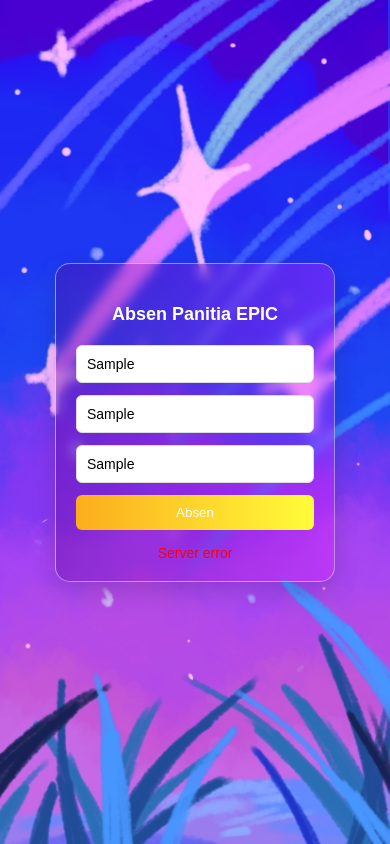
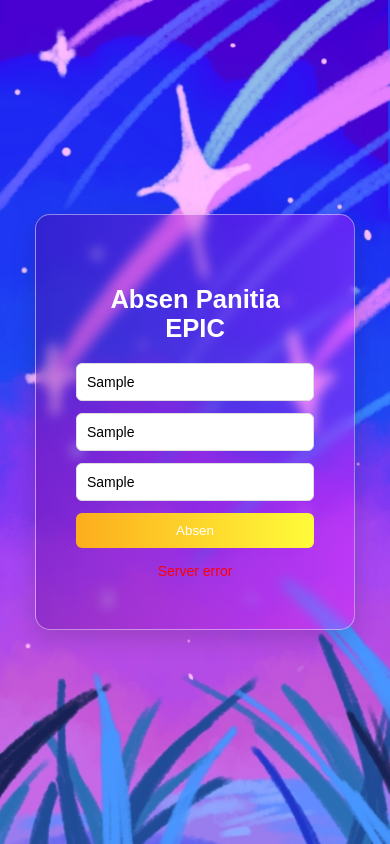
Before and after one commit to womiekom/epic6.0, a plain HTML site: page client/attendance/attendance.html in a window 390 px wide. Both pictures are taken after typing "Sample", "Sample", "Sample" into the empty fields and a click on the button "Absen". Drawn offline with Linux system fonts and the light colour scheme; no server answers; a web font is replaced by a local one.

Commit message:
attendance mobile design and rate limitting

```diff
--- a/client/attendance/attendance.css
+++ b/client/attendance/attendance.css
@@ -123,15 +123,3 @@ BACKGROUND SYSTEM FIX
         background: url('../assets/Background/Registration/HP.webp') center top/cover no-repeat fixed;
     }
 }
-
-/* biar gak terlalu "berat" di mobile */
-@media (max-width: 480px) {
-    h1 {
-        font-size: 18px;
-    }
-
-    .container {
-        padding: 20px;
-        width: 280px;
-    }
-}
--- a/client/attendance/attendance.js
+++ b/client/attendance/attendance.js
@@ -2,15 +2,25 @@
 
 const form = document.getElementById("absenForm");
 const statusText = document.getElementById("status");
+const button = form.querySelector("button");
+
+let isSubmitting = false;
 
 form.addEventListener("submit", async (e) => {
     e.preventDefault();
+
+    if (isSubmitting) return; // 🔥 block spam
 
     const name = document.getElementById("name").value;
     const division = document.getElementById("division").value;
     const otp = document.getElementById("code").value;
 
+    isSubmitting = true;
+    button.disabled = true;
+    button.innerText = "Submitting...";
+
     statusText.innerText = "Validating...";
+    statusText.style.color = "white";
 
     try {
         const res = await fetch(SCRIPT_URL, {
@@ -23,14 +33,26 @@
         if (data.success) {
             statusText.innerText = "Absen berhasil";
             statusText.style.color = "green";
+
+            button.innerText = "Success ✔";
+            button.style.background = "green";
+
             form.reset();
         } else {
             statusText.innerText = data.message;
             statusText.style.color = "red";
+
+            isSubmitting = false;
+            button.disabled = false;
+            button.innerText = "Absen";
         }
 
     } catch (err) {
         statusText.innerText = "Server error";
         statusText.style.color = "red";
+
+        isSubmitting = false;
+        button.disabled = false;
+        button.innerText = "Absen";
     }
 });
```
